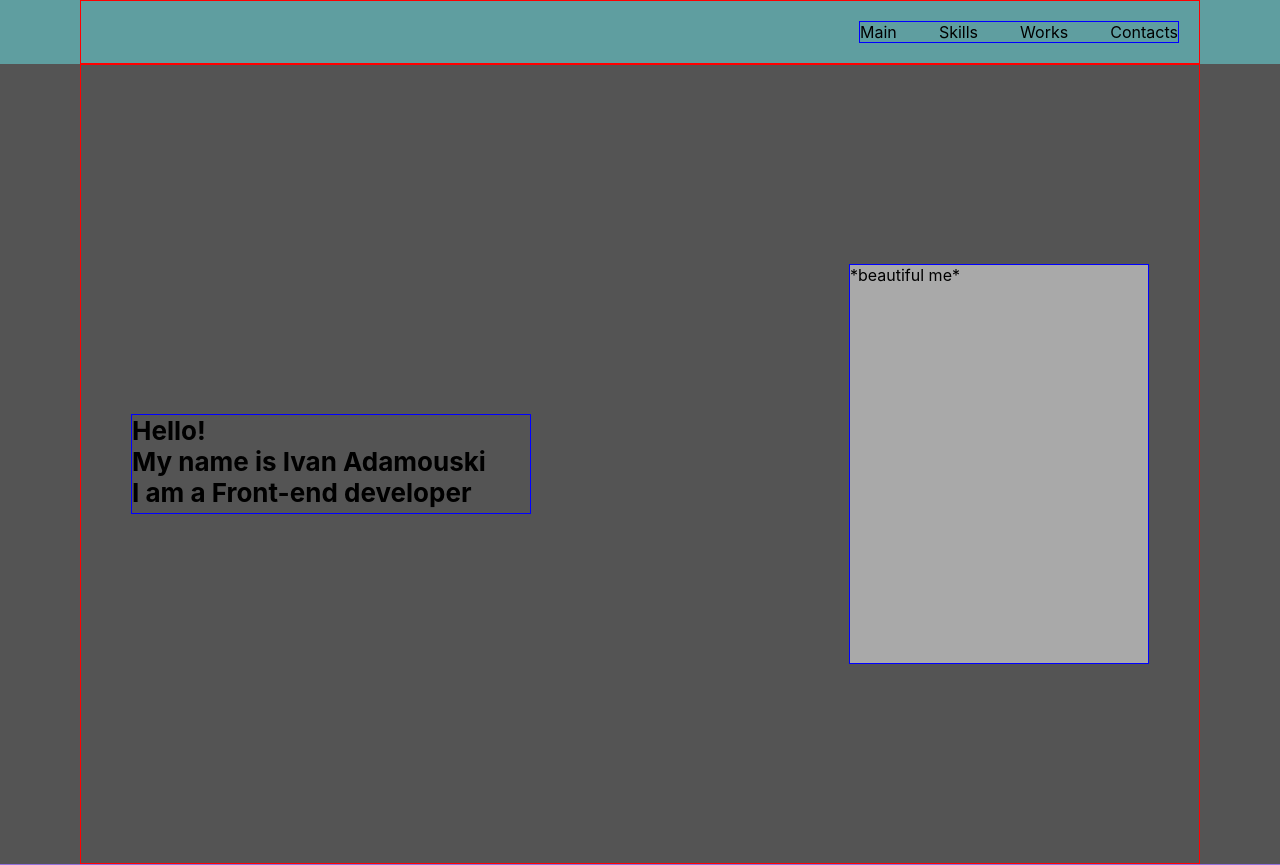
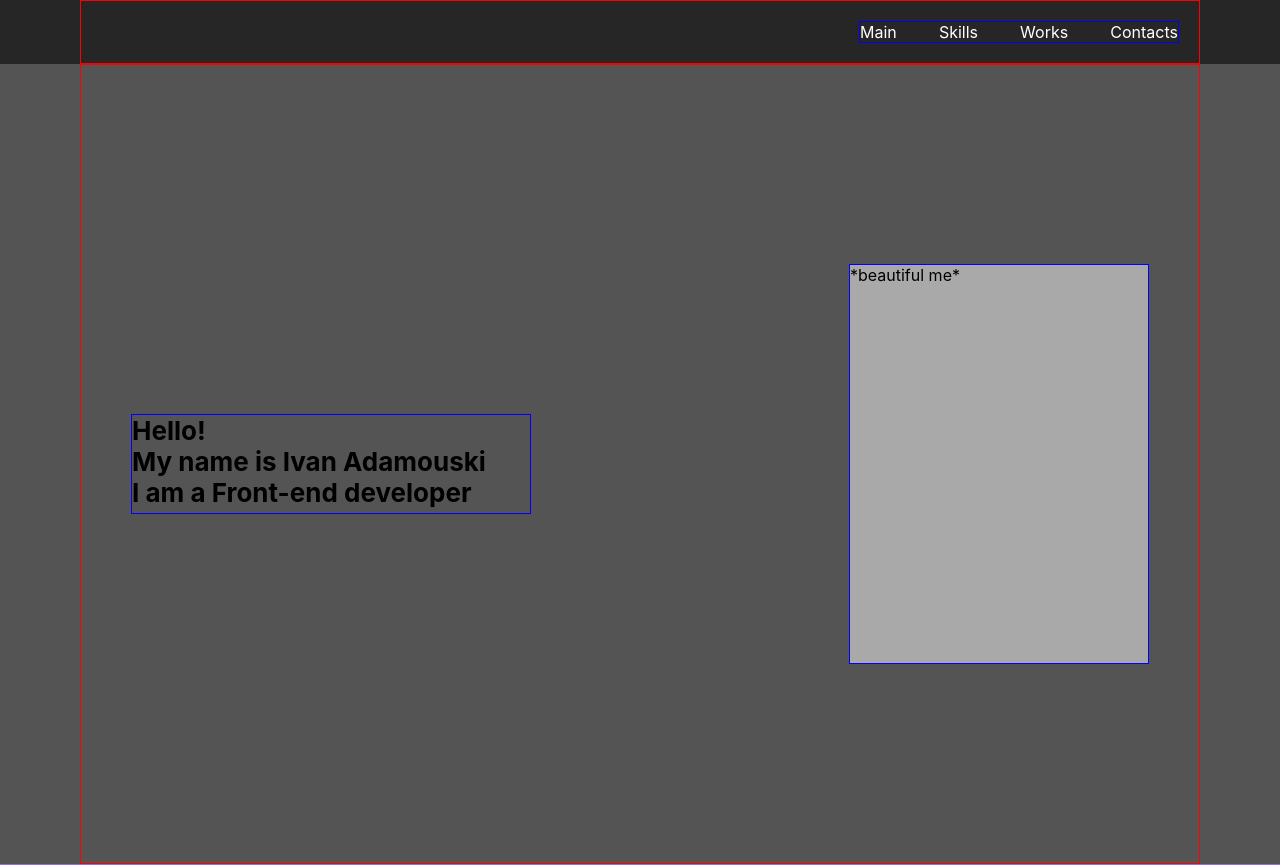
Before and after one commit to aivan3d66/portfolio, a React (Create React App) app: page / in a window 1280 px wide. Shown: the top 865 px of the page. Built offline with nearby package versions, Linux system fonts and the light colour scheme.

Commit message:
add new headerContainer font-color and bg-color

```diff
--- a/src/components/Header/Header.module.css
+++ b/src/components/Header/Header.module.css
@@ -3,7 +3,8 @@
   width: 100%;
   margin: 0;
   padding: 0;
-  background-color: cadetblue;
+  color: #ffffff;
+  background-color: #262626;
 }
 
 .headerWrapper {
@@ -27,7 +28,6 @@
     min-width: 768px;
     margin: 0;
     padding: 0;
-    background-color: cadetblue;
   }
 
   .headerWrapper {
@@ -45,7 +45,6 @@
     width: 100%;
     margin: 0;
     padding: 0;
-    background-color: cadetblue;
   }
 
   .headerWrapper {
```
